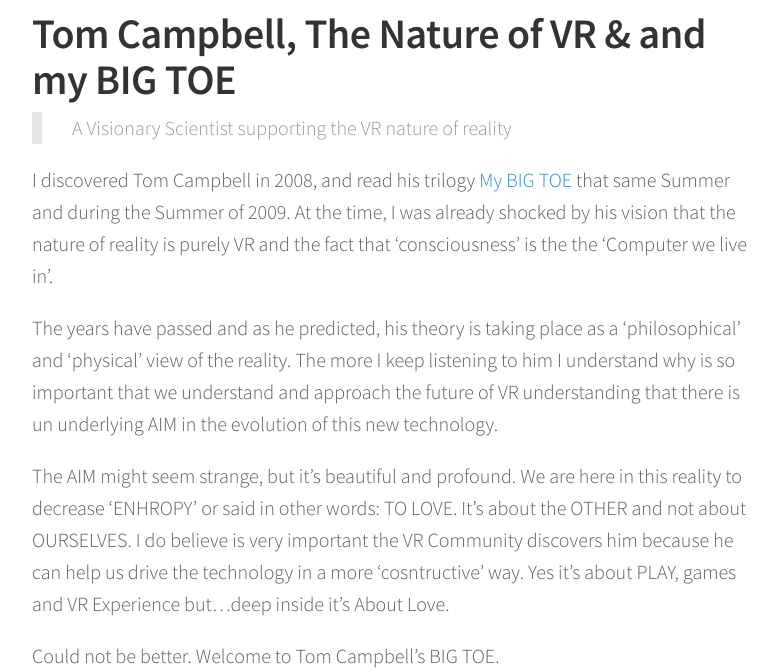
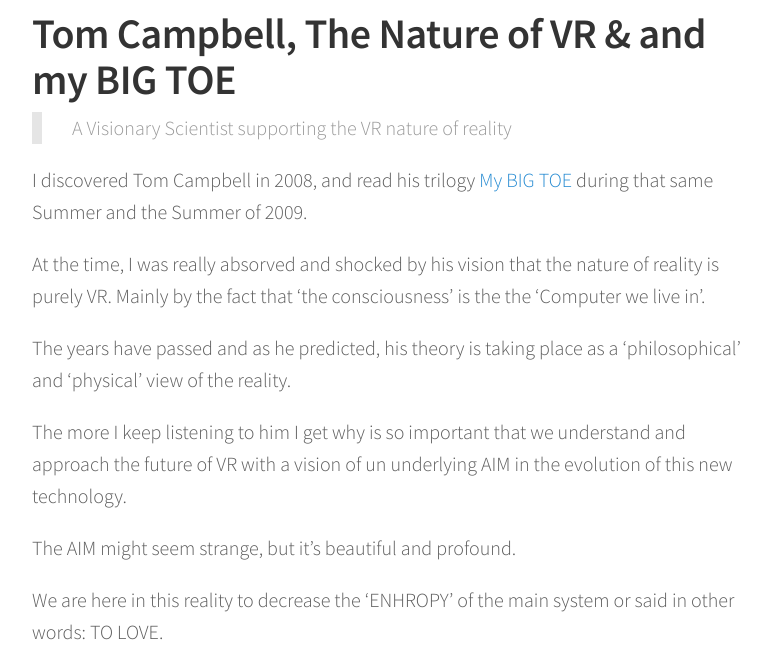
Before and after one commit to bernatferragut/FutureWeb-blog, a Jekyll site: the page built from _posts/29-12-16-VR - Tom Campbell’s VR nature of reality.md, in a window 1280 px wide and 1400 px high, scrolled down 499 px, cut to the strip 93-765 px from the top of the window. Shown: the whole strip, without its empty margins (248-1025 px from the left). Built offline with Jekyll 4.4.1, drawn with Linux system fonts in a browser that asks for light colours; nearby versions of some CDN libraries; comment, search, counter and statistics services are not loaded; some of the changed text lies outside the part shown.

Commit message:
Update 29-12-16-VR - Tom Campbell’s VR nature of reality.md
Tom Campbell changes

```diff
--- a/_posts/29-12-16-VR - Tom Campbell’s VR nature of reality.md
+++ b/_posts/29-12-16-VR - Tom Campbell’s VR nature of reality.md
@@ -13,19 +13,23 @@
 
 > A Visionary Scientist supporting the VR nature of reality
 
-I discovered Tom Campbell in 2008, and read his trilogy [My BIG TOE](https://www.my-big-toe.com/) that same Summer and during the
-Summer of 2009. At the time, I was already shocked by his vision that the nature of reality is purely VR and the fact that 'consciousness' is the
-the 'Computer we live in'.
+I discovered Tom Campbell in 2008, and read his trilogy [My BIG TOE](https://www.my-big-toe.com/) during that same Summer and the Summer of 2009.
+
+At the time, I was really absorved and shocked by his vision that the nature of reality is purely VR. Mainly by the fact that 'the consciousness' is the the 'Computer we live in'.
 
 The years have passed and as he predicted, his theory is taking place as a 'philosophical' and 'physical' view of the reality.
-The more I keep listening to him I understand why is so important that we understand and approach the future of VR understanding
-that there is un underlying AIM in the evolution of this new technology.
 
-The AIM might seem strange, but it's beautiful and profound. We are here in this reality to decrease 'ENHROPY' or said in other words:
-TO LOVE. It's about the OTHER and not about OURSELVES. I do believe is very important the VR Community discovers him because he can
-help us drive the technology in a more 'cosntructive' way. Yes it's about PLAY, games and VR Experience but...deep inside it's About Love.
+The more I keep listening to him I get why is so important that we understand and approach the future of VR with a vision  of un underlying AIM in the evolution of this new technology.
 
-Could not be better. Welcome to Tom Campbell's BIG TOE.
+The AIM might seem strange, but it's beautiful and profound.
+
+We are here in this reality to decrease the 'ENHROPY' of the main system or said in other words: TO LOVE.
+
+It's about the OTHER and not about OURSELVES.
+
+I do believe is very important the VR Community discovers him because he can help us drive the technology in a more 'cosntructive' way. **Yes it's about Play, games and VR Experience but...deep inside it's About Love.**
+
+Could not be better. ** Welcome to Tom Campbell's BIG TOE.**
 
 ![tril-cover-for-web](https://cloud.githubusercontent.com/assets/17754060/21545056/d218a320-cdaa-11e6-868b-2cd573b1838e.jpg)
 
```
